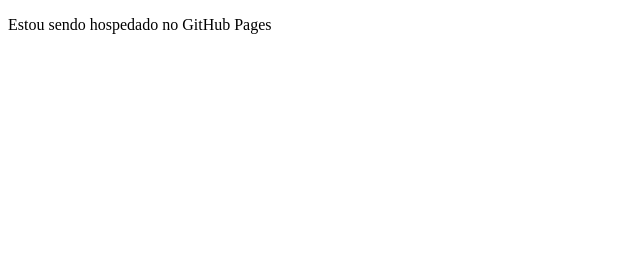
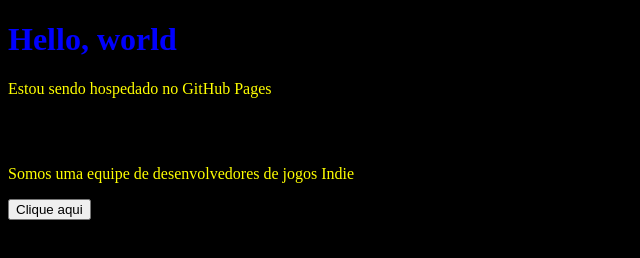
Before and after one commit to Xalaphas/UgmOfficialWebSite, a plain HTML site: page index.html in a window 1280 px wide. Shown: the whole page, without its empty margins (0-640 px from the left). Drawn offline with Linux system fonts and the light colour scheme.

Commit message:
Stylize and First logic JS

```diff
--- a/index.html
+++ b/index.html
@@ -3,10 +3,15 @@
 <head>
     <meta charset="UTF-8">
     <meta name="viewport" content="width=device-width, initial-scale=1.0">
-    <title>Hello World</title>
-    <p>Estou sendo hospedado no GitHub Pages</p>
+    <title>Unreal Games Makers</title>
+    <link rel='stylesheet' href="indexStyle.css">
+    <script src='main.js'> </script>
 </head>
 <body>
-
+    <h1>Hello, world</h1>
+    <p>Estou sendo hospedado no GitHub Pages</p>
+    <h2>Sejam Bem-Vindos, a Unreal Games Makers</h2>
+    <p id="myText">Somos uma equipe de desenvolvedores de jogos Indie</p>
+    <button onclick="changeText()">Clique aqui</button>
 </body>
 </html>
--- /dev/null
+++ b/indexStyle.css
@@ -0,0 +1,11 @@
+body{
+    background-color: black;
+}
+
+h1{
+    color: blue;
+}
+
+p{
+    color: yellow;
+}
--- /dev/null
+++ b/main.js
@@ -0,0 +1,3 @@
+function changeText() {
+    document.getElementById("myText").innerHTML = "SOCORRO NÂO AGUENTO MAIS FAZER PROGRMAAAAA";
+}
```
